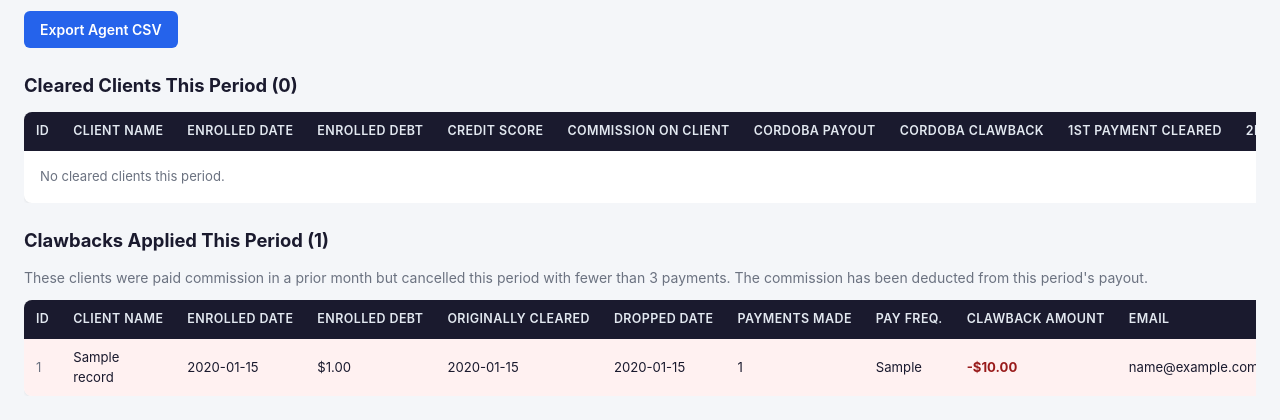
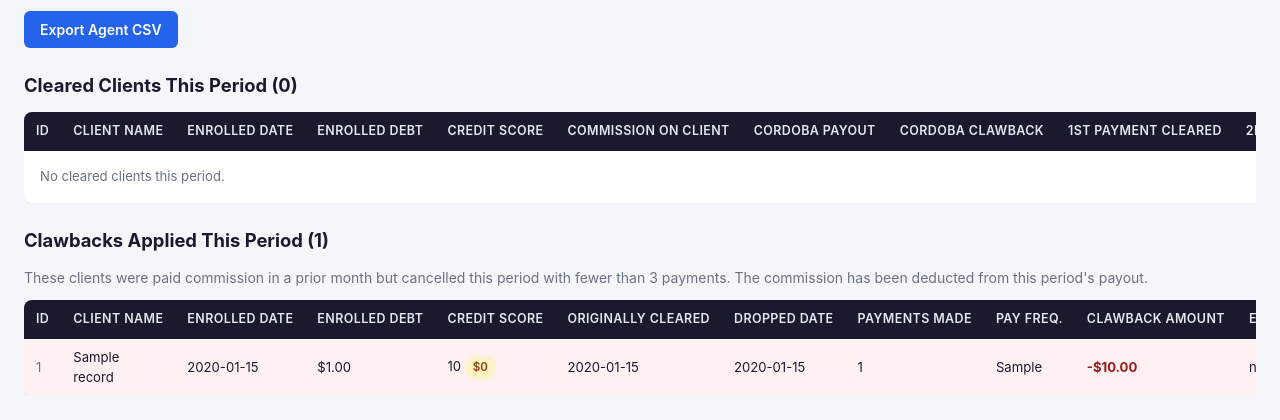
Before and after one commit to pixelme1369/Comission_ADP, a Flask app: page /period/1/agent/1 in a window 1280 px wide. Shown: the part 580-1000 px from the top of the page. Run offline with Flask 3, Linux system fonts and the light colour scheme; tables that the repository leaves empty hold one stand-in row (values such as "Sample post").

Commit message:
Show Credit Score in the Clawbacks Applied table
The Cleared Clients table already shows Credit Score (with a $0 badge
for is_low_credit clients) — the Clawbacks Applied This Period table
was missing it even though ClientRecord already stores credit_score/
is_low_credit for clawback rows too (and the CSV export already
includes it there). Just a template gap on the HTML page.

```diff
--- a/app/templates/agent_detail.html
+++ b/app/templates/agent_detail.html
@@ -205,6 +205,7 @@
         <th>Client Name</th>
         <th>Enrolled Date</th>
         <th>Enrolled Debt</th>
+        <th>Credit Score</th>
         <th>Originally Cleared</th>
         <th>Dropped Date</th>
         <th>Payments Made</th>
@@ -221,6 +222,12 @@
         <td>{{ c.client_name }}</td>
         <td>{{ c.enrolled_date or '—' }}</td>
         <td>${{ "{:,.2f}".format(c.enrolled_debt) }}</td>
+        <td>
+          {{ c.credit_score if c.credit_score is not none else '—' }}
+          {% if c.is_low_credit %}
+            <span class="badge badge-amber" title="Credit Score <= 500 — counts toward tier, no commission">$0</span>
+          {% endif %}
+        </td>
         <td>{{ c.first_payment_cleared_date }}</td>
         <td>{{ c.dropped_date }}</td>
         <td>{{ c.payments_made }}</td>
```
